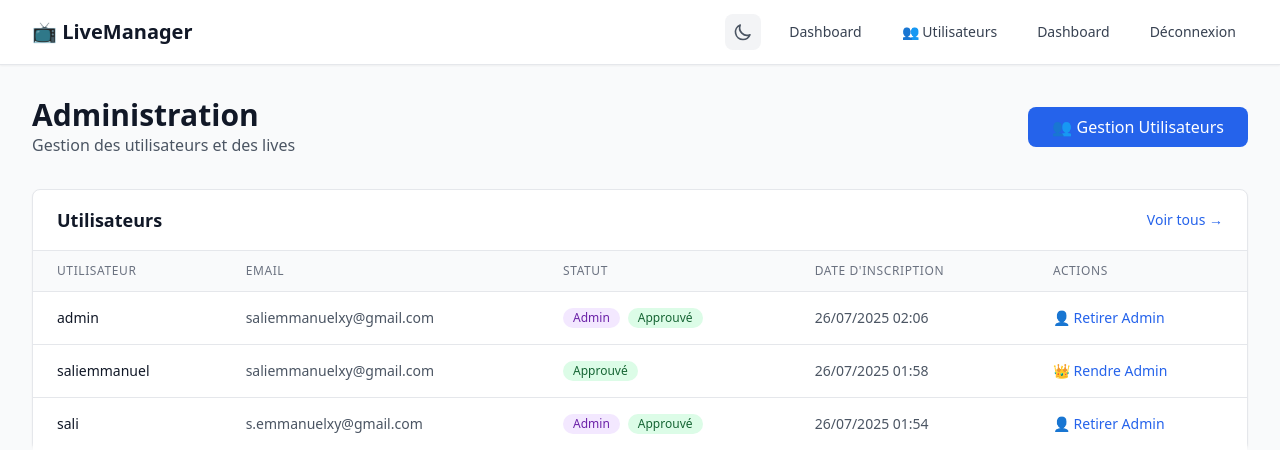
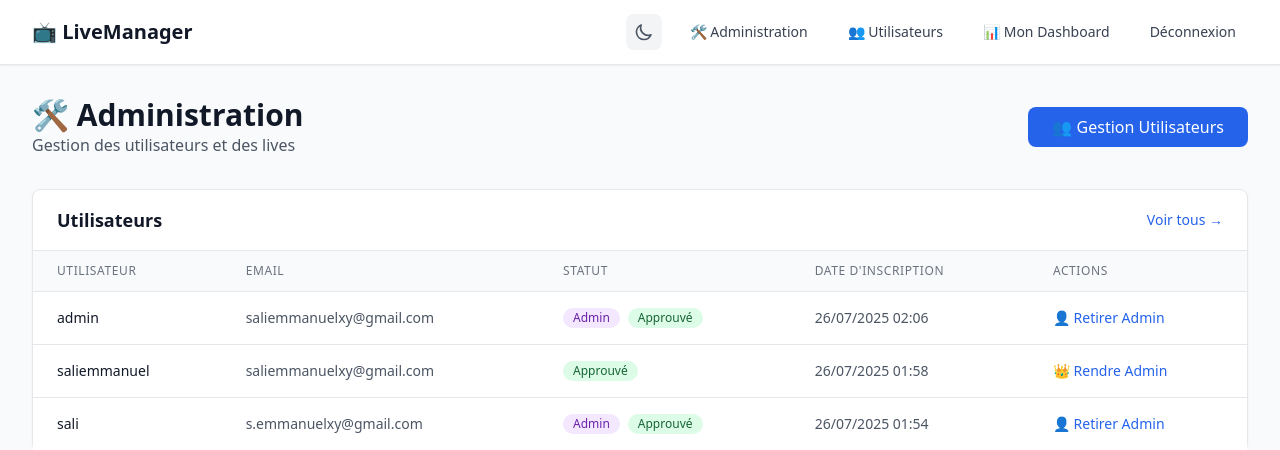
Before and after one commit to saliemmanuel/livemanager, a Django app: page /admin-dashboard/ in a window 1280 px wide. Shown: the top 450 px of the page. Run offline with Django 5.2, Linux system fonts and the light colour scheme; a user stored in the database is signed in; data comes from the database, SQL or seed files in the repository; some libraries are stand-ins or nearby versions.

Commit message:
Changements Apportés 🛠️ Administration (au lieu de "Dashboard") Page de gestion globale pour les admins Vue d'ensemble des utilisateurs et lives

```diff
--- a/templates/base.html
+++ b/templates/base.html
@@ -59,14 +59,14 @@
                     {% if user.is_authenticated %}
                         {% if user.is_admin %}
                             <a href="{% url 'admin_dashboard' %}" class="text-gray-700 dark:text-gray-300 hover:text-gray-900 dark:hover:text-white px-3 py-2 rounded-md text-sm font-medium transition-colors">
-                                Dashboard
+                                🛠️ Administration
                             </a>
                             <a href="{% url 'admin_users' %}" class="text-gray-700 dark:text-gray-300 hover:text-gray-900 dark:hover:text-white px-3 py-2 rounded-md text-sm font-medium transition-colors">
                                 👥 Utilisateurs
                             </a>
                         {% endif %}
                         <a href="{% url 'dashboard' %}" class="text-gray-700 dark:text-gray-300 hover:text-gray-900 dark:hover:text-white px-3 py-2 rounded-md text-sm font-medium transition-colors">
-                            Dashboard
+                            📊 Mon Dashboard
                         </a>
                         <form method="post" action="{% url 'logout' %}" class="inline">
                             {% csrf_token %}
--- a/templates/streams/admin_dashboard.html
+++ b/templates/streams/admin_dashboard.html
@@ -1,13 +1,13 @@
 {% extends 'base.html' %}
 
-{% block title %}Administration - LiveManager{% endblock %}
+{% block title %}🛠️ Administration - LiveManager{% endblock %}
 
 {% block content %}
 <div class="space-y-8">
     <!-- Header -->
     <div class="flex justify-between items-center">
         <div>
-            <h1 class="text-3xl font-bold text-gray-900 dark:text-white">Administration</h1>
+            <h1 class="text-3xl font-bold text-gray-900 dark:text-white">🛠️ Administration</h1>
             <p class="text-gray-600 dark:text-gray-400">Gestion des utilisateurs et des lives</p>
         </div>
         <div class="flex space-x-4">
```
